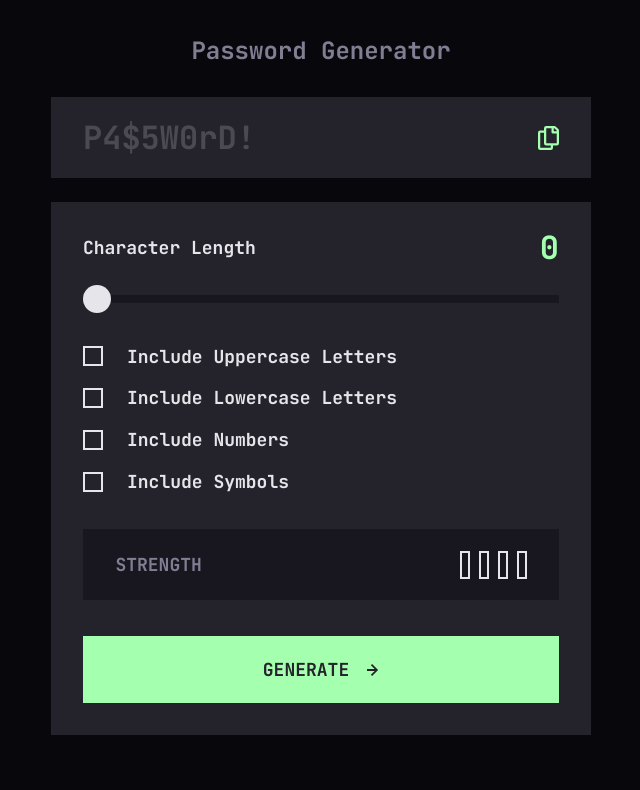
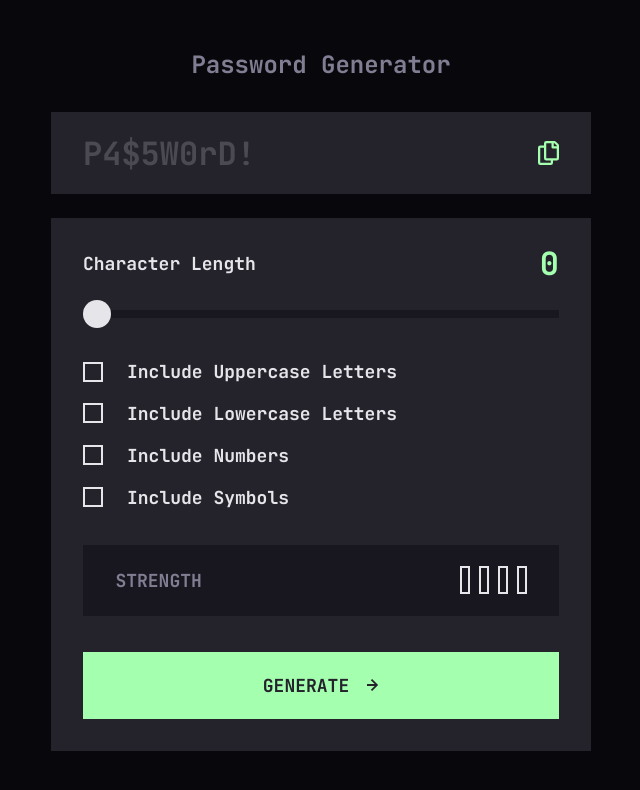
Before and after one commit to Loniewski02/FM-password-generator-app, a plain HTML site: page index.html in a window 1280 px wide. Shown: the whole page, without its empty margins (319-959 px from the left). Drawn offline with Linux system fonts and the light colour scheme.

Commit message:
changed app heading

```diff
--- a/src/sass/style.scss
+++ b/src/sass/style.scss
@@ -61,12 +61,9 @@ body {
 .app {
 	position: relative;
 	min-width: 34.3rem;
+
 	&__heading {
-		position: absolute;
-		top: 0;
-		left: 50%;
-		transform: translate(-50%, -200%);
-		width: max-content;
+		text-align: center;
 		color: $graylish-blue;
 		font-size: 1.6rem;
 	}
```
Also changed, not shown: dist/css/style.min.css.
